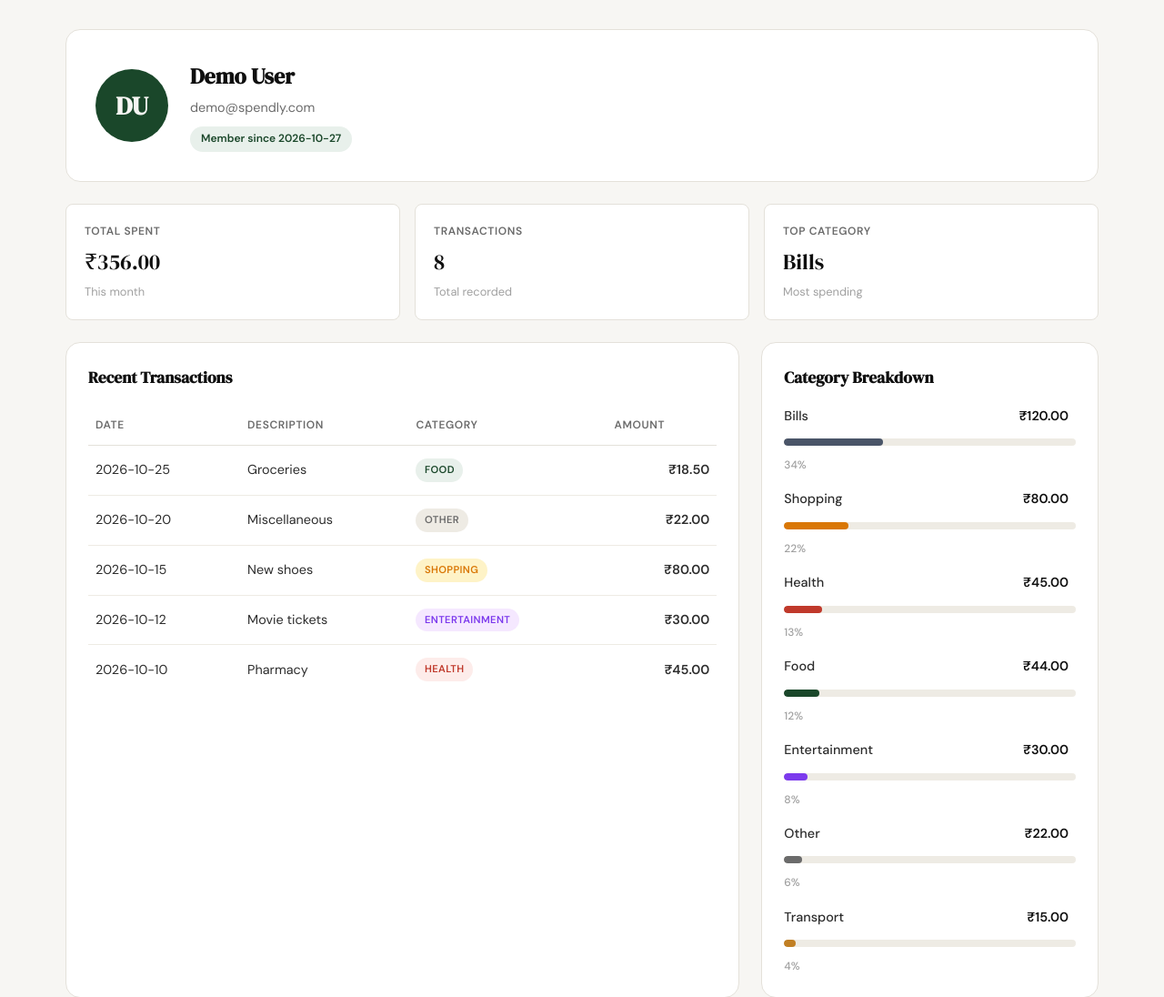
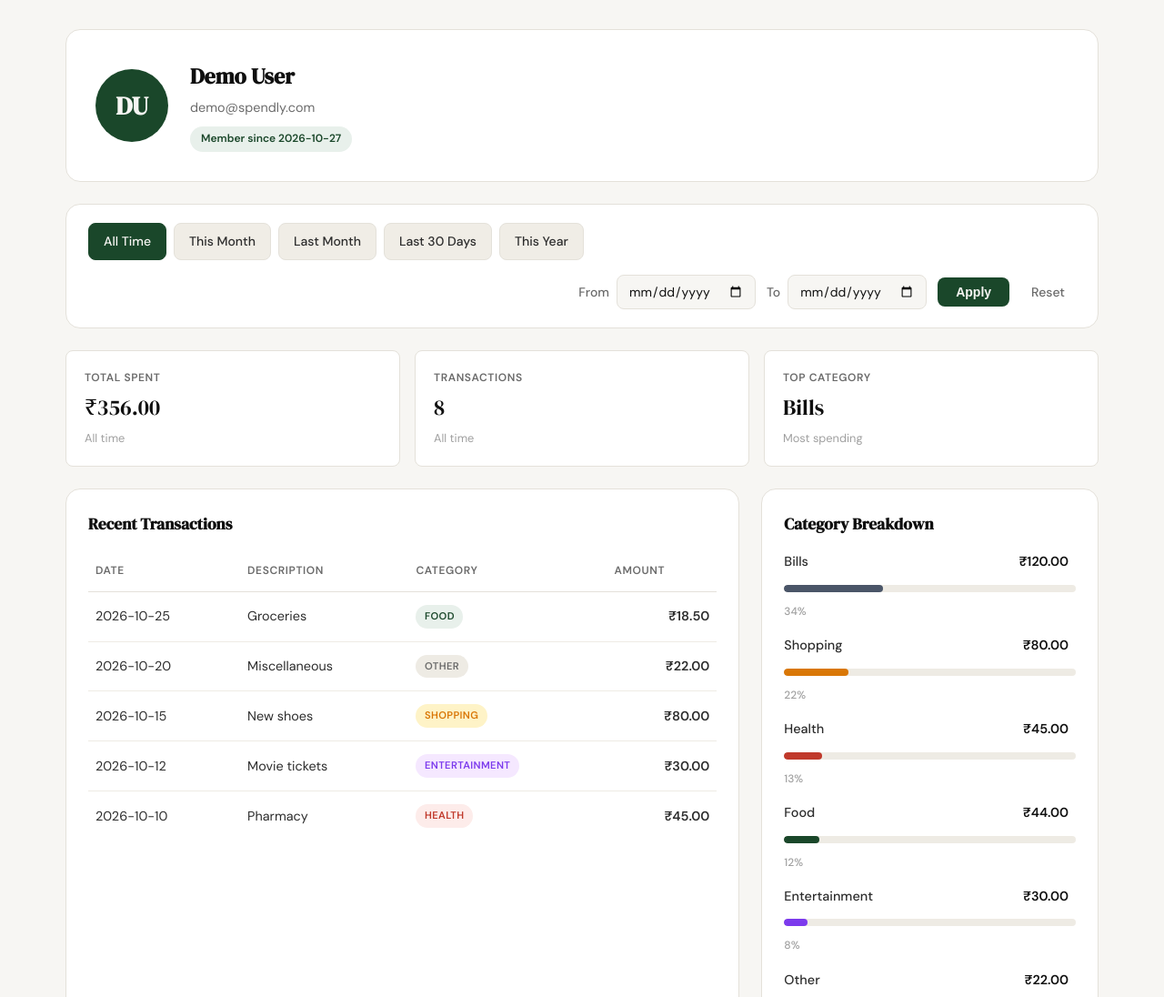
Before and after one commit to aditya13696/Spendly-, a Flask app: page /profile in a window 1280 px wide. Shown: the part 53-1149 px from the top of the page at 91% size. Run offline with Flask 3, Linux system fonts and the light colour scheme; the visitor is signed in with stand-in values (Sample User, id 1); data comes from the database, SQL or seed files in the repository.

Commit message:
Implement profile page date filter and backend updates
Co-Authored-By: Claude Code <noreply@anthropic.com>

```diff
--- a/expense-tracker/app.py
+++ b/expense-tracker/app.py
@@ -1,4 +1,5 @@
 import os
+from datetime import datetime, timedelta
 from flask import Flask, render_template, request, redirect, url_for, flash, session
 from werkzeug.security import generate_password_hash, check_password_hash
 from database.db import init_db, seed_db, get_user_by_email, create_user, get_user_by_id, get_expenses_by_user, get_user_stats, get_category_breakdown
@@ -169,16 +170,78 @@ def profile():
         "member_since": user["created_at"][:10] if user["created_at"] else "Unknown",
     }
 
-    # Fetch summary stats from database
-    stats_raw = get_user_stats(user_id)
+    # Date filtering logic
+    preset = request.args.get('preset', 'all')
+    custom_start = request.args.get('start_date', '').strip()
+    custom_end = request.args.get('end_date', '').strip()
+
+    start_date = None
+    end_date = None
+    period_label = "All time"
+
+    try:
+        today = datetime.now().date()
+
+        if preset == 'this_month':
+            start_date = today.replace(day=1).strftime('%Y-%m-%d')
+            end_date = today.strftime('%Y-%m-%d')
+            period_label = "This month"
+
+        elif preset == 'last_month':
+            first_day_this_month = today.replace(day=1)
+            last_day_last_month = first_day_this_month - timedelta(days=1)
+            first_day_last_month = last_day_last_month.replace(day=1)
+            start_date = first_day_last_month.strftime('%Y-%m-%d')
+            end_date = last_day_last_month.strftime('%Y-%m-%d')
+            period_label = "Last month"
+
+        elif preset == 'last_30_days':
+            start_date = (today - timedelta(days=29)).strftime('%Y-%m-%d')
+            end_date = today.strftime('%Y-%m-%d')
+            period_label = "Last 30 days"
+
+        elif preset == 'this_year':
+            start_date = today.replace(month=1, day=1).strftime('%Y-%m-%d')
+            end_date = today.replace(month=12, day=31).strftime('%Y-%m-%d')
+            period_label = "This year"
+
+        elif preset == 'custom' and custom_start and custom_end:
+            # Validate custom dates
+            start_dt = datetime.strptime(custom_start, '%Y-%m-%d').date()
+            end_dt = datetime.strptime(custom_end, '%Y-%m-%d').date()
+
+            # Swap if start > end
+            if start_dt > end_dt:
+                start_dt, end_dt = end_dt, start_dt
+
+            start_date = start_dt.strftime('%Y-%m-%d')
+            end_date = end_dt.strftime('%Y-%m-%d')
+            period_label = f"{start_dt.strftime('%b %d, %Y')} – {end_dt.strftime('%b %d, %Y')}"
+
+        elif preset != 'all':
+            # Invalid preset, fallback to all
+            preset = 'all'
+
+    except (ValueError, AttributeError):
+        # Date parsing failed, fallback to all
+        preset = 'all'
+        start_date = None
+        end_date = None
+        period_label = "All time"
+
+    # Fetch summary stats from database with date filter
+    stats_raw = get_user_stats(user_id, start_date, end_date)
     stats = {
         "total_spent": f"₹{stats_raw['total_spent']:,.2f}",
         "transaction_count": stats_raw['transaction_count'],
         "top_category": stats_raw['top_category'] or "N/A",
+        "period_label": period_label,
     }
 
-    # Fetch recent expenses from database
-    expenses_raw = get_expenses_by_user(user_id, limit=5)
+    # Fetch expenses from database with date filter
+    # When filtering by date, show all matching expenses (no limit)
+    limit = None if (start_date or end_date) else 5
+    expenses_raw = get_expenses_by_user(user_id, limit=limit, start_date=start_date, end_date=end_date)
     recent_expenses = []
     for exp in expenses_raw:
         recent_expenses.append({
@@ -188,8 +251,8 @@ def profile():
             "amount": f"₹{exp['amount']:,.2f}",
         })
 
-    # Fetch category breakdown from database
-    categories_raw = get_category_breakdown(user_id)
+    # Fetch category breakdown from database with date filter
+    categories_raw = get_category_breakdown(user_id, start_date, end_date)
     category_breakdown = []
     for cat in categories_raw:
         category_breakdown.append({
@@ -198,12 +261,21 @@ def profile():
             "percentage": cat["percentage"],
         })
 
+    # Pass filter info to template
+    filter_info = {
+        "preset": preset,
+        "start_date": custom_start if preset == 'custom' else '',
+        "end_date": custom_end if preset == 'custom' else '',
+        "label": period_label,
+    }
+
     return render_template(
         "profile.html",
         user=user_data,
         stats=stats,
         expenses=recent_expenses,
-        categories=category_breakdown
+        categories=category_breakdown,
+        filter_info=filter_info
     )
 
 
--- a/expense-tracker/static/css/style.css
+++ b/expense-tracker/static/css/style.css
@@ -1059,6 +1059,130 @@ a { color: inherit; text-decoration: none; }
     margin-top: 0.25rem;
 }
 
+/* ------------------------------------------------------------------ */
+/* Date Filter Bar                                                    */
+/* ------------------------------------------------------------------ */
+
+.profile-filter-container {
+    background: var(--paper-card);
+    border: 1px solid var(--border);
+    border-radius: var(--radius-md);
+    padding: 1.25rem 1.5rem;
+    margin-bottom: 1.5rem;
+    display: flex;
+    flex-wrap: wrap;
+    gap: 1rem;
+    align-items: center;
+}
+
+.filter-presets {
+    display: flex;
+    flex-wrap: wrap;
+    gap: 0.5rem;
+    align-items: center;
+}
+
+.filter-preset-btn {
+    padding: 0.5rem 1rem;
+    border-radius: var(--radius-sm);
+    font-size: 0.875rem;
+    font-weight: 500;
+    background: var(--paper-warm);
+    color: var(--ink-soft);
+    border: 1px solid var(--border);
+    transition: all 0.2s ease;
+}
+
+.filter-preset-btn:hover {
+    background: var(--accent-light);
+    border-color: var(--accent);
+}
+
+.filter-preset-active {
+    background: var(--accent);
+    color: var(--paper);
+    border-color: var(--accent);
+}
+
+.filter-custom-form {
+    display: flex;
+    flex-wrap: wrap;
+    gap: 0.75rem;
+    align-items: center;
+    margin-left: auto;
+}
+
+.filter-date-group {
+    display: flex;
+    align-items: center;
+    gap: 0.5rem;
+}
+
+.filter-date-label {
+    font-size: 0.875rem;
+    font-weight: 500;
+    color: var(--ink-muted);
+}
+
+.filter-date-input {
+    padding: 0.5rem 0.75rem;
+    border: 1px solid var(--border);
+    border-radius: var(--radius-sm);
+    font-size: 0.875rem;
+    font-family: var(--font-body);
+    color: var(--ink);
+    background: var(--paper);
+    min-width: 140px;
+}
+
+.filter-date-input:focus {
+    outline: none;
+    border-color: var(--accent);
+    background: var(--paper-card);
+}
+
+.btn-filter-apply {
+    padding: 0.5rem 1.25rem;
+    border-radius: var(--radius-sm);
+    font-size: 0.875rem;
+    font-weight: 600;
+    background: var(--accent);
+    color: var(--paper);
+    border: none;
+    cursor: pointer;
+    transition: all 0.2s ease;
+}
+
+.btn-filter-apply:hover {
+    background: var(--ink);
+}
+
+.btn-filter-reset {
+    font-size: 0.875rem;
+    font-weight: 500;
+    color: var(--ink-muted);
+    padding: 0.5rem 0.75rem;
+    transition: color 0.2s ease;
+}
+
+.btn-filter-reset:hover {
+    color: var(--accent);
+}
+
+.empty-state-cell {
+    text-align: center;
+    padding: 2rem;
+    color: var(--ink-muted);
+    font-size: 0.9rem;
+}
+
+.empty-state-text {
+    text-align: center;
+    padding: 2rem;
+    color: var(--ink-muted);
+    font-size: 0.9rem;
+}
+
 /* Responsive */
 @media (max-width: 900px) {
     .profile-content-grid {
@@ -1090,4 +1214,22 @@ a { color: inherit; text-decoration: none; }
         text-align: center;
         align-items: center;
     }
+
+    .profile-filter-container {
+        flex-direction: column;
+        align-items: stretch;
+    }
+
+    .filter-presets {
+        justify-content: center;
+    }
+
+    .filter-custom-form {
+        margin-left: 0;
+        justify-content: center;
+    }
+
+    .filter-date-input {
+        min-width: 120px;
+    }
 }
--- a/expense-tracker/templates/profile.html
+++ b/expense-tracker/templates/profile.html
@@ -15,17 +15,41 @@
         </div>
     </div>
 
+    <!-- Date Filter Bar -->
+    <div class="profile-filter-container">
+        <div class="filter-presets">
+            <a href="{{ url_for('profile', preset='all') }}" class="filter-preset-btn {% if filter_info.preset == 'all' %}filter-preset-active{% endif %}">All Time</a>
+            <a href="{{ url_for('profile', preset='this_month') }}" class="filter-preset-btn {% if filter_info.preset == 'this_month' %}filter-preset-active{% endif %}">This Month</a>
+            <a href="{{ url_for('profile', preset='last_month') }}" class="filter-preset-btn {% if filter_info.preset == 'last_month' %}filter-preset-active{% endif %}">Last Month</a>
+            <a href="{{ url_for('profile', preset='last_30_days') }}" class="filter-preset-btn {% if filter_info.preset == 'last_30_days' %}filter-preset-active{% endif %}">Last 30 Days</a>
+            <a href="{{ url_for('profile', preset='this_year') }}" class="filter-preset-btn {% if filter_info.preset == 'this_year' %}filter-preset-active{% endif %}">This Year</a>
+        </div>
+        <form method="GET" action="{{ url_for('profile') }}" class="filter-custom-form">
+            <input type="hidden" name="preset" value="custom">
+            <div class="filter-date-group">
+                <label for="start_date" class="filter-date-label">From</label>
+                <input type="date" id="start_date" name="start_date" value="{{ filter_info.start_date }}" class="filter-date-input">
+            </div>
+            <div class="filter-date-group">
+                <label for="end_date" class="filter-date-label">To</label>
+                <input type="date" id="end_date" name="end_date" value="{{ filter_info.end_date }}" class="filter-date-input">
+            </div>
+            <button type="submit" class="btn-filter-apply">Apply</button>
+            <a href="{{ url_for('profile') }}" class="btn-filter-reset">Reset</a>
+        </form>
+    </div>
+
     <!-- Summary Stats Row -->
     <div class="profile-stats-grid">
         <div class="profile-stat-card">
             <span class="stat-label">Total Spent</span>
             <span class="stat-value">{{ stats.total_spent }}</span>
-            <span class="stat-subtitle">This month</span>
+            <span class="stat-subtitle">{{ stats.period_label }}</span>
         </div>
         <div class="profile-stat-card">
             <span class="stat-label">Transactions</span>
             <span class="stat-value">{{ stats.transaction_count }}</span>
-            <span class="stat-subtitle">Total recorded</span>
+            <span class="stat-subtitle">{{ stats.period_label }}</span>
         </div>
         <div class="profile-stat-card">
             <span class="stat-label">Top Category</span>
@@ -50,6 +74,7 @@
                         </tr>
                     </thead>
                     <tbody>
+                        {% if expenses %}
                             {% for expense in expenses %}
                             <tr>
                                 <td>{{ expense.date }}</td>
@@ -60,6 +85,11 @@
                                 <td class="amount-cell">{{ expense.amount }}</td>
                             </tr>
                             {% endfor %}
+                        {% else %}
+                            <tr>
+                                <td colspan="4" class="empty-state-cell">No transactions found for the selected period.</td>
+                            </tr>
+                        {% endif %}
                     </tbody>
                 </table>
             </div>
@@ -69,6 +99,7 @@
         <div class="profile-breakdown-card">
             <h2 class="section-title">Category Breakdown</h2>
             <div class="breakdown-list">
+                {% if categories %}
                     {% for cat in categories %}
                     <div class="breakdown-row">
                         <div class="breakdown-header">
@@ -81,6 +112,9 @@
                         <span class="breakdown-percentage">{{ cat.percentage }}%</span>
                     </div>
                     {% endfor %}
+                {% else %}
+                    <p class="empty-state-text">No spending recorded for this period.</p>
+                {% endif %}
             </div>
         </div>
     </div>
```
Also changed, not shown: expense-tracker/database/db.py (+53 -21 lines), .claude/agents/code-reviewer.md (added), .claude/specs/05-backend-routes-profile-page.md (added), .claude/specs/06-date-filter-for-profile-page.md (added). Lines whose indentation alone changed are shown as unchanged.
